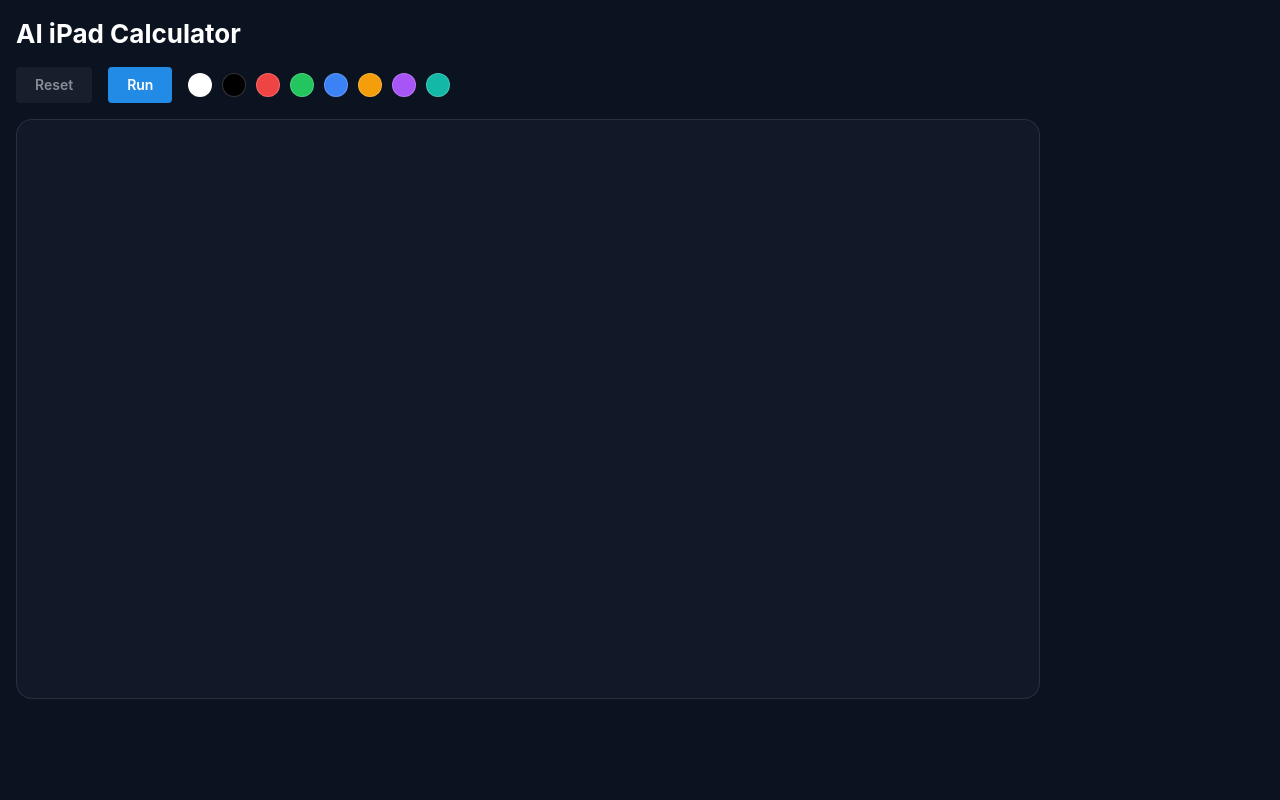
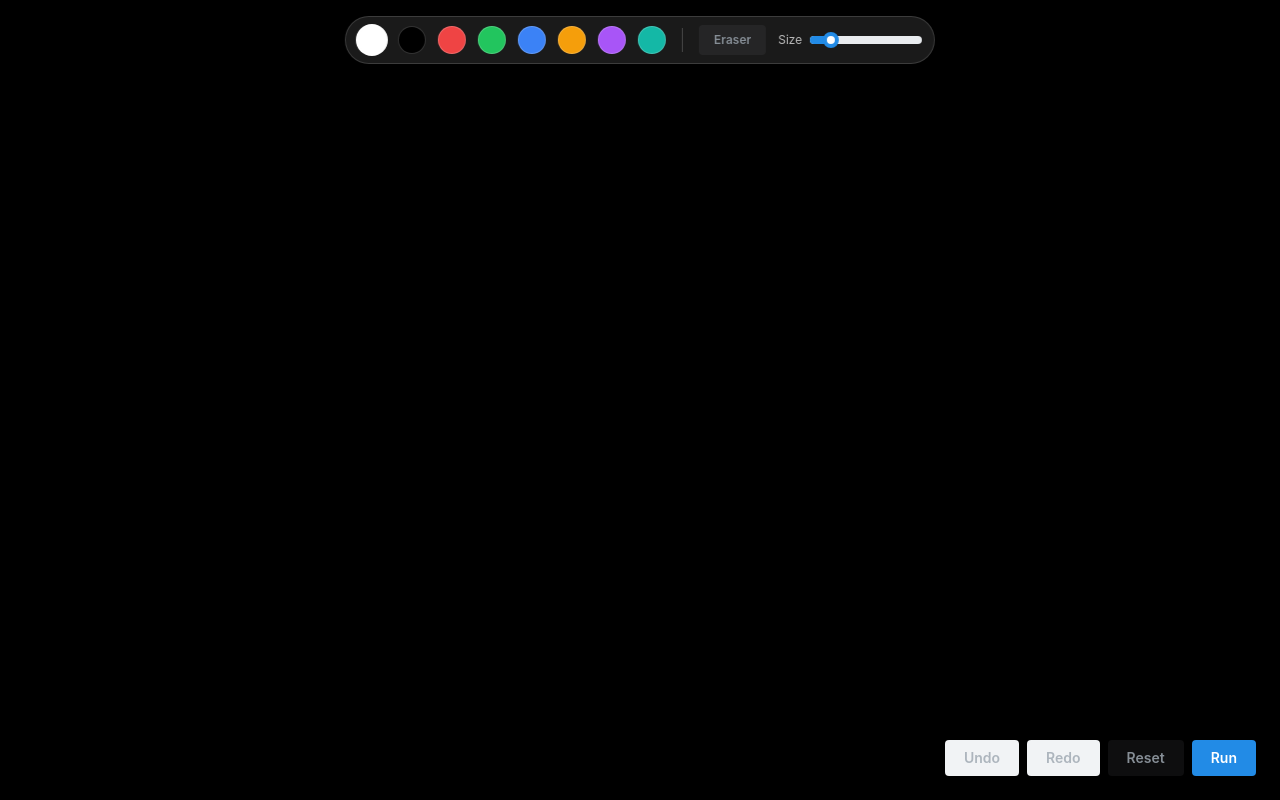
Before and after one commit to dhyanpatel3/AI-Calculator, a React (Vite) app in the folder client/: page / in a window 1280 px wide. Built offline with nearby package versions, Linux system fonts and the light colour scheme.

Commit message:
improve ui

```diff
--- a/client/src/screens/home/index.tsx
+++ b/client/src/screens/home/index.tsx
@@ -2,7 +2,7 @@
 import { useEffect, useRef, useState } from "react";
 import Draggable from "react-draggable";
 import axios from "axios";
-import { Button, Group, Stack, Title } from "@mantine/core";
+import { Button, Slider } from "@mantine/core";
 
 const SWATCHES = [
   "#ffffff",
@@ -26,34 +26,51 @@ export default function Home() {
   // Define component state using useState
   const [isDrawing, setIsDrawing] = useState(false);
   const [color, setColor] = useState<string>("#ffffff");
+  const [tool, setTool] = useState<"brush" | "eraser">("brush");
+  const [lineWidth, setLineWidth] = useState<number>(4);
   const [dictOfVars, setDictOfVars] = useState<VarDict>({});
   const [latexExpression, setLatexExpression] = useState<LatexItem[]>([]);
   const [latexPosition] = useState<{ x: number; y: number }>({ x: 40, y: 40 });
+  const [history, setHistory] = useState<ImageData[]>([]);
+  const [redoStack, setRedoStack] = useState<ImageData[]>([]);
+  const [toast, setToast] = useState<{
+    message: string;
+    type?: "error" | "info";
+  } | null>(null);
 
   // Create a ref for the canvas element: canvasRef.
   const canvasRef = useRef<HTMLCanvasElement | null>(null);
   const ctxRef = useRef<CanvasRenderingContext2D | null>(null);
+  const containerRef = useRef<HTMLDivElement | null>(null);
 
   // One-time setup
   useEffect(() => {
+    const setup = () => {
       const canvas = canvasRef.current;
-    if (!canvas) return;
+      const container = containerRef.current;
+      if (!canvas || !container) return;
       const dpr = window.devicePixelRatio || 1;
-    const width = Math.min(1024, window.innerWidth - 80);
-    const height = Math.min(768, window.innerHeight - 220);
-    canvas.width = width * dpr;
-    canvas.height = height * dpr;
+      const width = container.clientWidth;
+      const height = container.clientHeight;
+      canvas.width = Math.max(1, Math.floor(width * dpr));
+      canvas.height = Math.max(1, Math.floor(height * dpr));
       canvas.style.width = width + "px";
       canvas.style.height = height + "px";
 
       const ctx = canvas.getContext("2d");
       if (ctx) {
+        ctx.setTransform(1, 0, 0, 1, 0, 0); // reset any prior scale
         ctx.scale(dpr, dpr);
         ctx.lineCap = "round";
-      ctx.lineWidth = 4;
+        ctx.lineWidth = lineWidth;
         ctx.strokeStyle = color;
         ctxRef.current = ctx;
       }
+    };
+
+    setup();
+    const onResize = () => setup();
+    window.addEventListener("resize", onResize);
 
     // MathJax loader (configure BEFORE loading script)
     const w = window as any;
@@ -80,7 +97,9 @@ export default function Home() {
       }
     }
     // Do not remove MathJax script on unmount to avoid reload issues
-    return () => {};
+    return () => {
+      window.removeEventListener("resize", onResize);
+    };
     // eslint-disable-next-line react-hooks/exhaustive-deps
   }, []);
 
@@ -88,6 +107,11 @@ export default function Home() {
   useEffect(() => {
     if (ctxRef.current) ctxRef.current.strokeStyle = color;
   }, [color]);
+
+  // Update stroke width on change
+  useEffect(() => {
+    if (ctxRef.current) ctxRef.current.lineWidth = lineWidth;
+  }, [lineWidth]);
 
   // Re-typeset on latex change
   useEffect(() => {
@@ -105,8 +129,21 @@ export default function Home() {
 
   const startDrawing = (e: React.MouseEvent<HTMLCanvasElement>) => {
     const ctx = ctxRef.current;
-    if (!ctx) return;
+    const canvas = canvasRef.current;
+    if (!ctx || !canvas) return;
+    // snapshot BEFORE drawing starts so undo returns to prior state
+    try {
+      const snap = ctx.getImageData(0, 0, canvas.width, canvas.height);
+      setHistory((h) => [...h, snap]);
+      setRedoStack([]);
+    } catch {}
     setIsDrawing(true);
+    // set composite mode based on tool
+    ctx.globalCompositeOperation =
+      tool === "eraser" ? "destination-out" : "source-over";
+    if (tool === "brush") {
+      ctx.strokeStyle = color;
+    }
     const { x, y } = getPos(e);
     ctx.beginPath();
     ctx.moveTo(x, y);
@@ -125,6 +162,46 @@ export default function Home() {
     if (!ctx) return;
     setIsDrawing(false);
     ctx.closePath();
+  };
+
+  // Undo/Redo helpers
+  const restoreImage = (img: ImageData) => {
+    const ctx = ctxRef.current;
+    if (!ctx) return;
+    ctx.putImageData(img, 0, 0);
+  };
+
+  const undo = () => {
+    const canvas = canvasRef.current;
+    const ctx = ctxRef.current;
+    if (!canvas || !ctx) return;
+    setHistory((h) => {
+      if (h.length === 0) return h;
+      const prev = h[h.length - 1];
+      // push current to redo
+      try {
+        const current = ctx.getImageData(0, 0, canvas.width, canvas.height);
+        setRedoStack((r) => [...r, current]);
+      } catch {}
+      restoreImage(prev);
+      return h.slice(0, -1);
+    });
+  };
+
+  const redo = () => {
+    const canvas = canvasRef.current;
+    const ctx = ctxRef.current;
+    if (!canvas || !ctx) return;
+    setRedoStack((r) => {
+      if (r.length === 0) return r;
+      const next = r[r.length - 1];
+      try {
+        const current = ctx.getImageData(0, 0, canvas.width, canvas.height);
+        setHistory((h) => [...h, current]);
+      } catch {}
+      restoreImage(next);
+      return r.slice(0, -1);
+    });
   };
 
   // Main API call
@@ -170,44 +247,147 @@ export default function Home() {
     const canvas = canvasRef.current;
     const ctx = ctxRef.current;
     if (!canvas || !ctx) return;
+    // make reset undoable
+    try {
+      const current = ctx.getImageData(0, 0, canvas.width, canvas.height);
+      setHistory((h) => [...h, current]);
+      setRedoStack([]);
+    } catch {}
     ctx.clearRect(0, 0, canvas.width, canvas.height);
     setLatexExpression([]);
     setDictOfVars({});
   };
 
+  // Keyboard shortcuts: Ctrl/Cmd+Z (undo), Ctrl+Shift+Z or Ctrl+Y (redo), Ctrl+Enter (run), Ctrl+Backspace/Delete (reset)
+  useEffect(() => {
+    const onKeyDown = (e: KeyboardEvent) => {
+      const ctrlOrCmd = e.ctrlKey || e.metaKey;
+      const key = e.key.toLowerCase();
+      if (ctrlOrCmd && key === "z") {
+        if (e.shiftKey) {
+          redo();
+        } else {
+          undo();
+        }
+        e.preventDefault();
+      } else if (ctrlOrCmd && key === "y") {
+        redo();
+        e.preventDefault();
+      } else if (ctrlOrCmd && key === "enter") {
+        runRoute();
+        e.preventDefault();
+      } else if (ctrlOrCmd && (key === "backspace" || key === "delete")) {
+        reset();
+        e.preventDefault();
+      }
+    };
+    window.addEventListener("keydown", onKeyDown);
+    return () => window.removeEventListener("keydown", onKeyDown);
+    // eslint-disable-next-line react-hooks/exhaustive-deps
+  }, []);
+
   return (
-    <Stack gap="md" className="p-4">
-      <Title order={2}>AI iPad Calculator</Title>
-      <Group>
+    <div
+      ref={containerRef}
+      className="relative w-screen h-screen bg-black text-white overflow-hidden"
+    >
+      {/* Toast */}
+      {toast && (
+        <div className="absolute top-4 left-1/2 -translate-x-1/2 z-30">
+          <div
+            className={`px-4 py-2 rounded-md shadow border ${
+              toast.type === "error"
+                ? "bg-red-500/20 border-red-400 text-red-200"
+                : "bg-white/10 border-white/20 text-white"
+            }`}
+          >
+            {toast.message}
+          </div>
+        </div>
+      )}
+      {/* Full-screen canvas */}
+      <canvas
+        ref={canvasRef}
+        className="absolute inset-0"
+        onMouseDown={startDrawing}
+        onMouseMove={draw}
+        onMouseUp={stopDrawing}
+        onMouseLeave={stopDrawing}
+      />
+
+      {/* Top-centered palette */}
+      <div className="absolute top-4 left-1/2 -translate-x-1/2 z-20">
+        <div className="flex items-center gap-3 bg-white/10 backdrop-blur-md border border-white/15 rounded-full px-3 py-2 shadow-lg">
+          {SWATCHES.map((c) => {
+            const active = c.toLowerCase() === color.toLowerCase();
+            return (
+              <button
+                key={c}
+                className={`w-7 h-7 rounded-full border border-white/20 transition-transform hover:scale-105 ${
+                  active ? "ring-2 ring-white" : ""
+                }`}
+                style={{ background: c }}
+                onClick={() => {
+                  setColor(c);
+                  setTool("brush");
+                }}
+                aria-label={`Pick ${c}`}
+                aria-pressed={active}
+              />
+            );
+          })}
+          <div className="w-px h-6 bg-white/20 mx-1" />
+          <Button
+            size="xs"
+            variant={tool === "eraser" ? "filled" : "light"}
+            color="gray"
+            onClick={() =>
+              setTool((t) => (t === "eraser" ? "brush" : "eraser"))
+            }
+          >
+            {tool === "eraser" ? "Eraser: ON" : "Eraser"}
+          </Button>
+          <div className="flex items-center gap-2 w-36">
+            <span className="text-xs text-white/70">Size</span>
+            <Slider
+              min={1}
+              max={24}
+              step={1}
+              value={lineWidth}
+              onChange={setLineWidth}
+              className="flex-1"
+            />
+          </div>
+        </div>
+      </div>
+
+      {/* Controls bottom-right */}
+      <div className="absolute bottom-6 right-6 z-20 flex gap-2">
+        <Button
+          onClick={undo}
+          variant="light"
+          color="gray"
+          disabled={history.length === 0}
+        >
+          Undo
+        </Button>
+        <Button
+          onClick={redo}
+          variant="light"
+          color="gray"
+          disabled={redoStack.length === 0}
+        >
+          Redo
+        </Button>
         <Button onClick={reset} variant="light" color="gray">
           Reset
         </Button>
         <Button onClick={runRoute} color="blue">
           Run
         </Button>
-        <Group gap="xs">
-          {SWATCHES.map((c) => (
-            <button
-              key={c}
-              className="w-6 h-6 rounded-full border border-white/20"
-              style={{ background: c }}
-              onClick={() => setColor(c)}
-              aria-label={`Pick ${c}`}
-            />
-          ))}
-        </Group>
-      </Group>
+      </div>
 
-      <div className="relative">
-        <canvas
-          ref={canvasRef}
-          className="rounded-xl border border-white/10 bg-surface"
-          onMouseDown={startDrawing}
-          onMouseMove={draw}
-          onMouseUp={stopDrawing}
-          onMouseLeave={stopDrawing}
-        />
-
+      {/* Draggable results */}
       {latexExpression.map((l, idx) => (
         <Draggable
           key={l.id}
@@ -216,12 +396,11 @@ export default function Home() {
             y: latexPosition.y + idx * 10,
           }}
         >
-            <div className="absolute select-none pointer-events-auto bg-black/30 px-2 py-1 rounded-lg animate-pop-in">
+          <div className="absolute select-none pointer-events-auto bg-black/40 px-2 py-1 rounded-lg animate-pop-in border border-white/10 shadow">
             <span dangerouslySetInnerHTML={{ __html: l.text }} />
           </div>
         </Draggable>
       ))}
     </div>
-    </Stack>
   );
 }
```
Also changed, not shown: 1 other file (tests, documents, lock files or other folders). Lines whose indentation alone changed are shown as unchanged.
